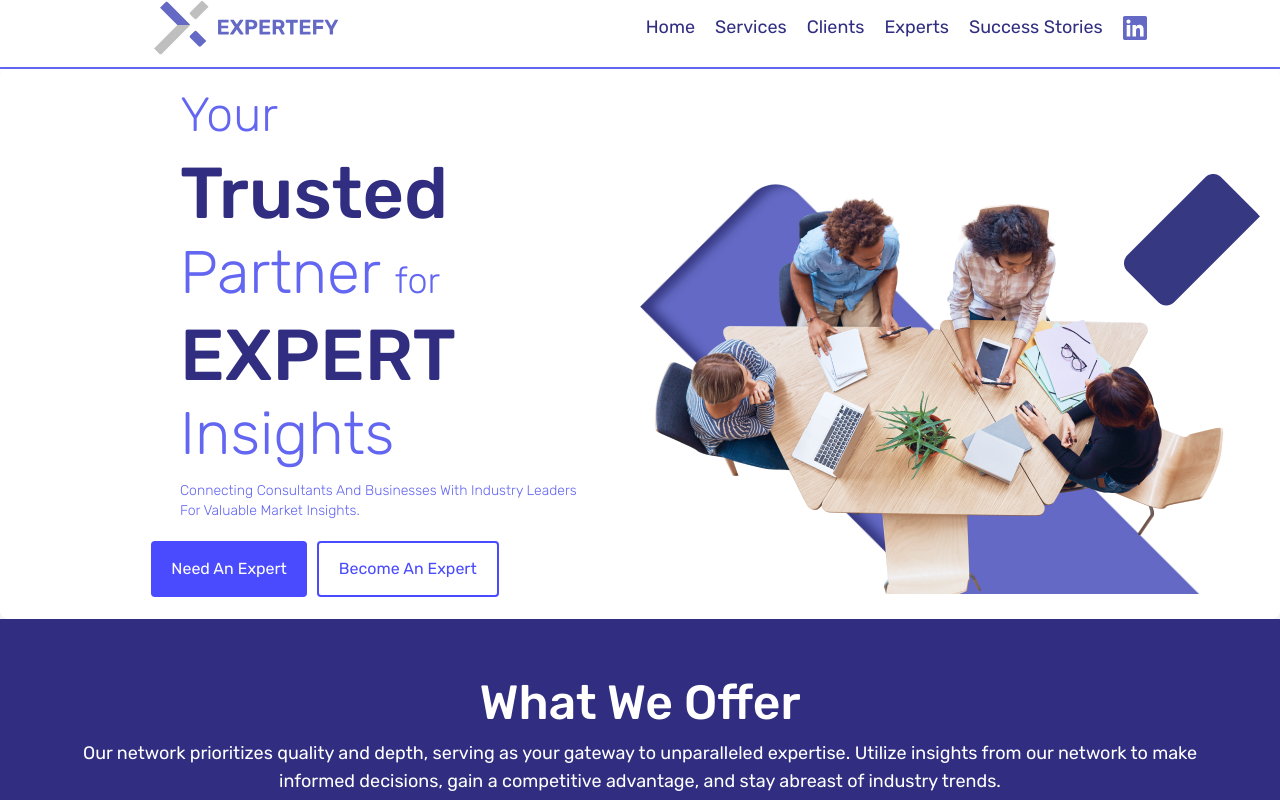
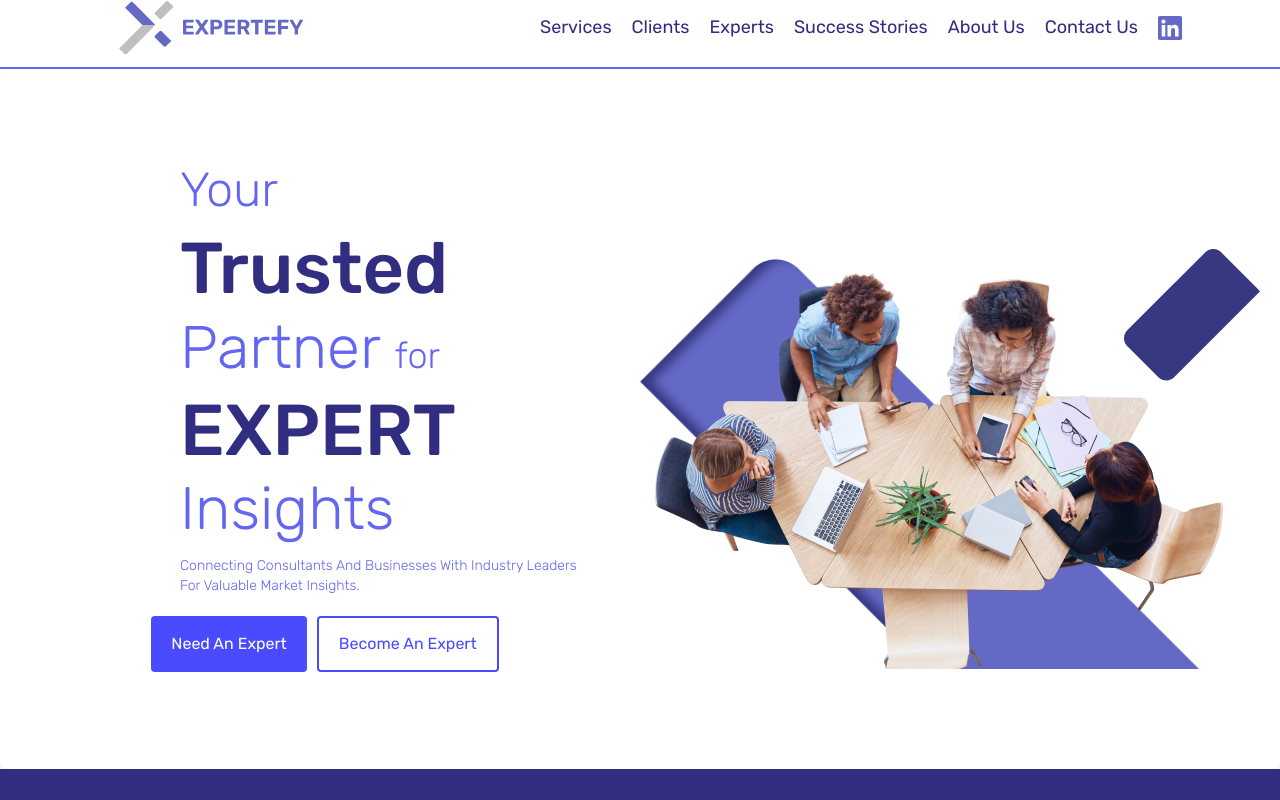
Before and after one commit to NasirBaigIT/expertefy-react, a React (Create React App) app: page / in a window 1280 px wide. Shown: the top 800 px of the page. Built offline with nearby package versions, Linux system fonts and the light colour scheme.

Commit message:
sticky nav

```diff
--- a/src/App.js
+++ b/src/App.js
@@ -28,9 +28,8 @@ const App = () => {
   ) : (
     <Router>
       <div className="flex flex-col bg-white shadow-xl px-30">
-        <header>
+        <header className="sticky top-0 bg-white z-50">
           <Navbar />
-          <div className="mt-3 w-full bg-indigo-500 shadow-xl min-h-[2px] max-md:max-w-full"></div>
         </header>
 
         <Routes>
--- a/src/components/Home/HomePoster/HomePoster.scss
+++ b/src/components/Home/HomePoster/HomePoster.scss
@@ -6,7 +6,7 @@
   background-color: white;
   box-shadow: 0 4px 8px rgba(0, 0, 0, 0.1);
   border-radius: 8px;
-  min-height: 550px;
+  min-height: 700px;
   @media (min-width: 768px) {
     flex-direction: row-reverse;
   }
--- a/src/components/Navbar.js
+++ b/src/components/Navbar.js
@@ -34,8 +34,9 @@ const Navbar = () => {
   };
 
   return (
+    <>
       <header
-      className={`flex gap-5 ${isMobile ? "justify-between items-center" : "justify-around self-center"} max-md:flex-wrap max-md:max-w-full`}
+        className={`flex sticky top-0 gap-5 ${isMobile ? "justify-between items-center" : "justify-around self-center"} max-md:flex-wrap max-md:max-w-full`}
       >
         <div className="flex gap-2 px-5 text-xl font-semibold text-indigo-500 whitespace-nowrap">
           <img
@@ -53,12 +54,6 @@ const Navbar = () => {
             isOpen ? "block" : "hidden"
           } md:flex md:gap-5`}
         >
-        <Link
-          to="/"
-          className={`self-stretch my-auto ${isMobile ? "mx-auto" : ""}`}
-        >
-          Home
-        </Link>
           <Link
             to="/services"
             className={`self-stretch my-auto ${isMobile ? "mx-auto" : ""}`}
@@ -83,12 +78,18 @@ const Navbar = () => {
           >
             Success Stories
           </Link>
-        {/* <Link to="/about-us" className={`self-stretch my-auto`}>
+          <Link
+            to="/about-us"
+            className={`self-stretch my-auto ${isMobile ? "mx-auto" : ""}`}
+          >
             About Us
           </Link>
-        <Link to="/contact-us" className={`self-stretch my-auto`}>
+          <Link
+            to="/contact-us"
+            className={`self-stretch my-auto ${isMobile ? "mx-auto" : ""}`}
+          >
             Contact Us
-        </Link> */}
+          </Link>
           <a
             href="https://www.linkedin.com"
             target="_blank"
@@ -99,6 +100,8 @@ const Navbar = () => {
           </a>
         </nav>
       </header>
+      <div className="mt-3 w-full bg-indigo-500 shadow-xl min-h-[2px] max-md:max-w-full"></div>
+    </>
   );
 };
 
```
Lines whose indentation alone changed are shown as unchanged.
